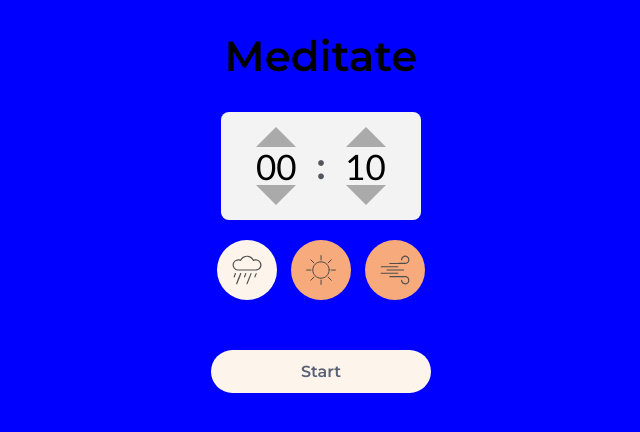
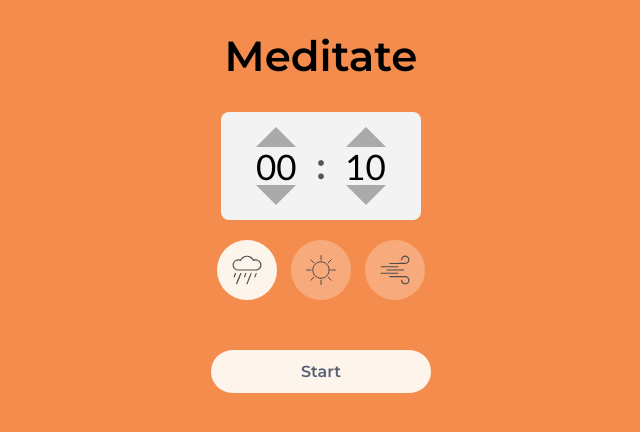
Before and after one commit to NunoGaioPereira/meditation-timer, a PHP site: page / in a window 1280 px wide. Shown: the top 432 px of the page, without its empty margins (319-959 px from the left). Run offline with PHP 8.4, Linux system fonts and the light colour scheme.

Commit message:
TEST COMMIT flex safari

```diff
--- a/css/meditation.css
+++ b/css/meditation.css
@@ -5,7 +5,7 @@
 }
 
 :root {
-    --background: blue;
+    --background: #f48c4d;
     --gray: #5a6174;
     --light-contrast: #fdf5ec;
     --dark-contrast: #f7ab7c;
@@ -201,7 +201,7 @@ h3 {
 .modal .header {
     display: -webkit-flex;
     display: flex;
-    justify-content: space-between;
+    /*justify-content: space-between;*/
     /*margin-bottom: 40px;*/
 }
 
```
